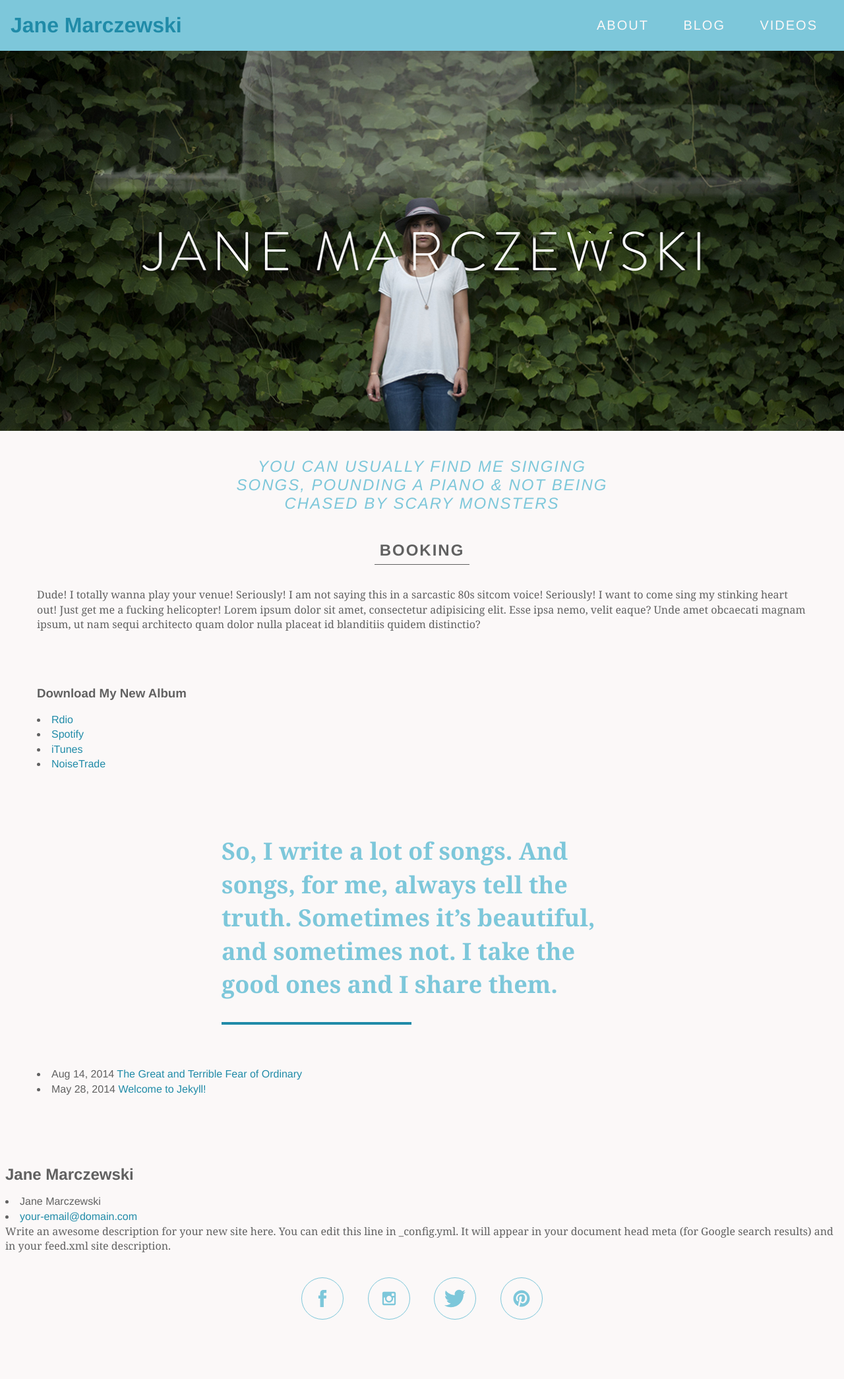
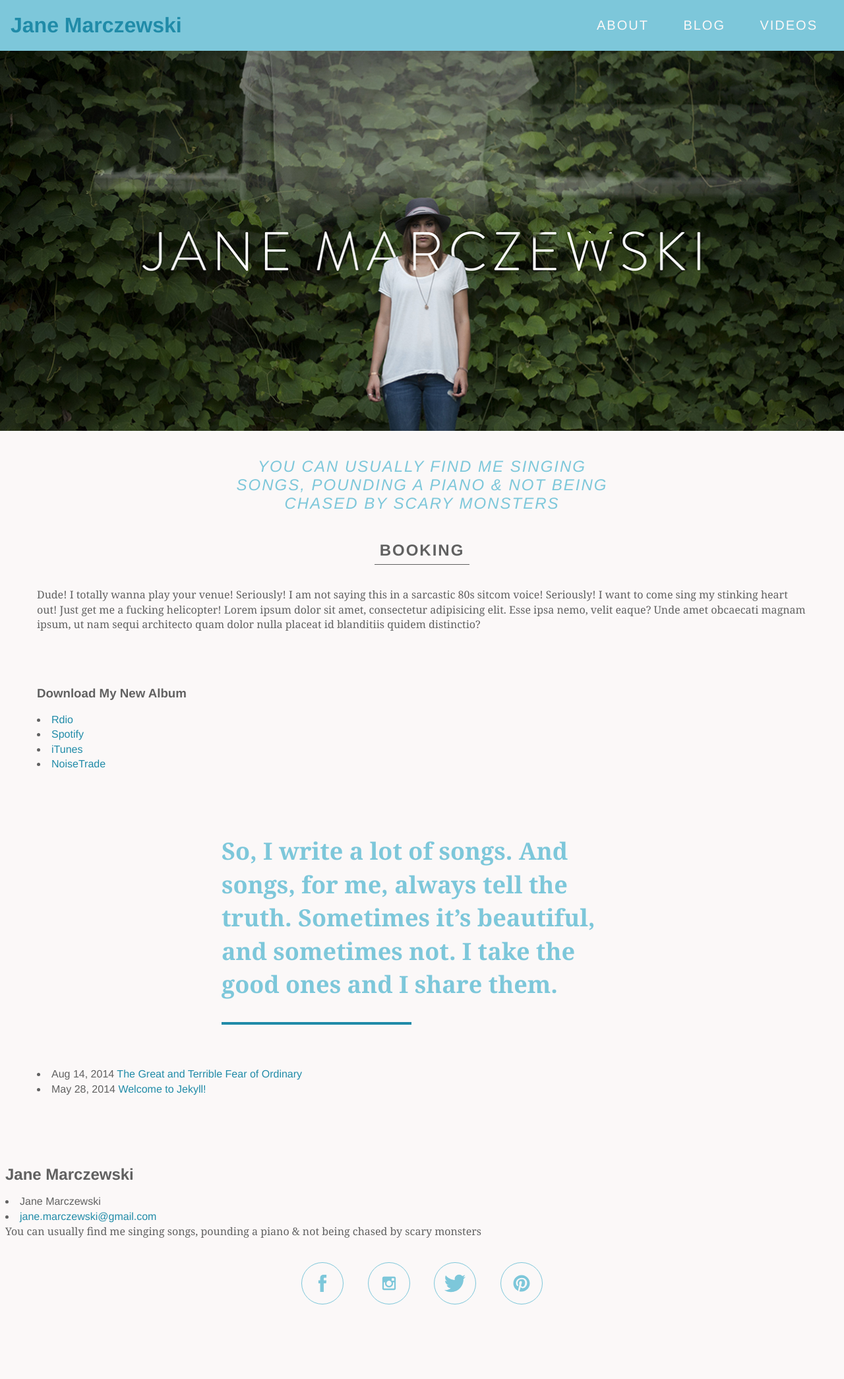
Before and after one commit to janemarczewski/janemarczewski.github.io, a Jekyll site: the page built from index.html, in a window 1280 px wide. Shown: the whole page at 66% size. Built offline with Jekyll 4.4.1, drawn with Linux system fonts in a browser that asks for light colours; nearby versions of some CDN libraries; Markdown is read by kramdown in place of the engine named in the settings; after the commit the page ends 2068 px from its top, so only the background shows below that.

```diff
--- a/_config.yml
+++ b/_config.yml
@@ -1,12 +1,12 @@
 # Site settings
 title: Jane Marczewski
-email: your-email@domain.com
-description: "Write an awesome description for your new site here. You can edit this line in _config.yml. It will appear in your document head meta (for Google search results) and in your feed.xml site description."
+email: jane.marczewski@gmail.com
+description: "You can usually find me singing songs, pounding a piano & not being chased by scary monsters"
 baseurl: ""
 url: "janemarczewski.github.io"
 
 # Build settings
-markdown: redcarpet
+markdown: kramdown
 permalink: pretty
 
 exclude: ['node_modules', 'scss', 'feed.xml']
--- a/index.html
+++ b/index.html
@@ -7,7 +7,7 @@ layout: default
 <div class="home--intro">
     <div class="modules--container">
         <div class="modules--unit">
-            <p>YOU CAN USUALLY FIND ME SINGING SONGS, POUNDING A PIANO &amp; NOT BEING CHASED BY SCARY MONSTERS</p>
+            <p>{{ site.description }}</p>
         </div>
     </div>
 </div>
--- a/src/scss/base/_typography.scss
+++ b/src/scss/base/_typography.scss
@@ -8,6 +8,10 @@ html {
 p {
     font-weight: 300;
     font-family: $serif;
+    margin-bottom: 1rem;
+    &:last-of-type {
+        margin-bottom: 0;
+    }
 }
 
 blockquote {
```
Also changed, not shown: src/css/main.css, src/css/main.min.css, src/css/main.prefixed.css, 1 other file.
